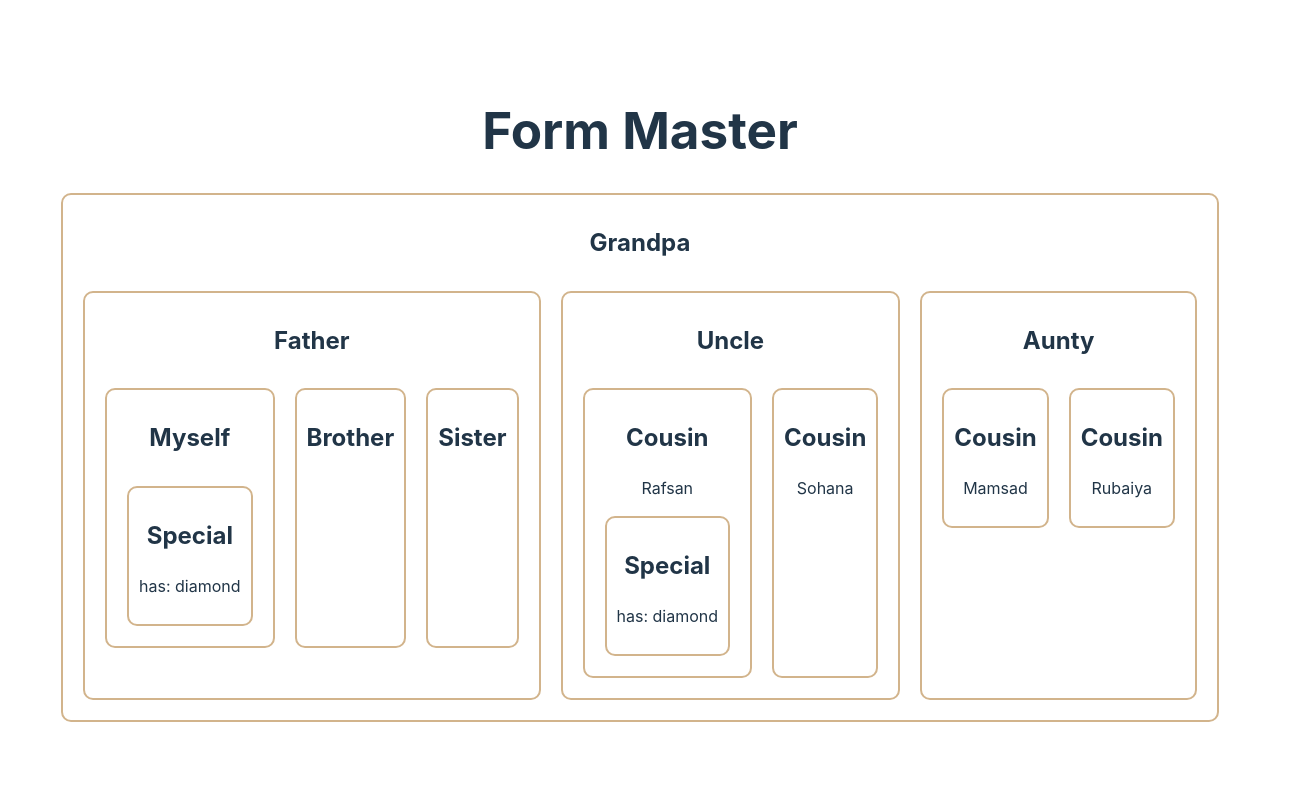
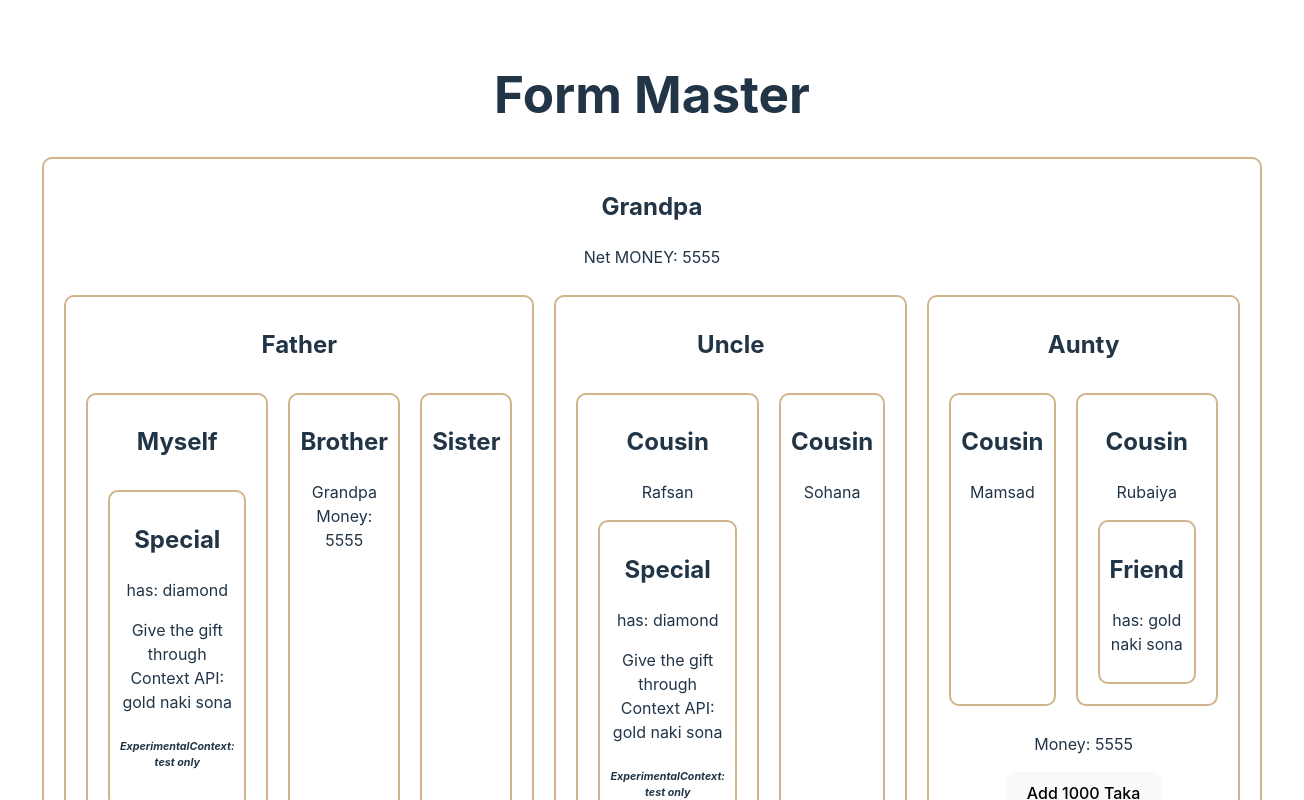
Before and after one commit to jubayer-webdev/ProgrammingHeroWebCourse, a React (Vite) app: page / in a window 1280 px wide. Shown: the top 800 px of the page, 1304 px wide, since content can reach past the window. Built offline with nearby package versions, Linux system fonts and the light colour scheme.

Commit message:
46-8 How To Use Context API To Avoid Prop Drilling and Tutorial on Context API & Custom Hook

```diff
--- a/src/components/CreateConnection/Aunty/Aunty.jsx
+++ b/src/components/CreateConnection/Aunty/Aunty.jsx
@@ -1,6 +1,9 @@
+import { useContext } from "react";
 import Cousin from "../Cousin/Cousin";
+import { MoneyContext } from "../Grandpa/Grandpa";
 
 const Aunty = () => {
+    const [money, setMoney] = useContext(MoneyContext);
     return (
         <div>
             <h2>Aunty</h2>
@@ -8,6 +11,8 @@ const Aunty = () => {
                 <Cousin name={"Mamsad"}></Cousin>
                 <Cousin name={"Rubaiya"}></Cousin>
             </section>
+            <p>Money: {money}</p>
+            <button onClick={() => setMoney(money + 1000)}>Add 1000 Taka</button>
         </div>
     );
 };
--- a/src/components/CreateConnection/Brother/Brother.jsx
+++ b/src/components/CreateConnection/Brother/Brother.jsx
@@ -1,7 +1,13 @@
+import { useContext } from "react";
+import { MoneyContext } from "../Grandpa/Grandpa";
+
 const Brother = () => {
+    const [money] = useContext(MoneyContext);
+    console.log('from Brother Component ',useContext(MoneyContext));
     return (
         <div>
             <h2>Brother</h2>
+            <p>Grandpa Money: {money}</p>
         </div>
     );
 };
--- a/src/components/CreateConnection/Cousin/Cousin.jsx
+++ b/src/components/CreateConnection/Cousin/Cousin.jsx
@@ -1,12 +1,16 @@
 import JameT from "prop-types";
 import Special from "../Special/Special";
+import Friend from "../Friend/Friend";
 
 const Cousin = ({ name, asset }) => {
     return (
         <div>
             <h2>Cousin</h2>
             <p>{name}</p>
-            <section>{asset && <Special asset={asset}></Special>}</section>
+            <section>
+                {asset && <Special asset={asset}></Special>}
+                {name === "Rubaiya" && <Friend></Friend>}
+            </section>
         </div>
     );
 };
--- /dev/null
+++ b/src/components/CreateConnection/Friend/Friend.jsx
@@ -0,0 +1,14 @@
+import { useContext } from "react";
+import { AssetContext } from "../Grandpa/Grandpa";
+
+const Friend = () => {
+    const giftFromContextAPI = useContext(AssetContext);
+    return (
+        <div>
+            <h2>Friend</h2>
+            <p>has: {giftFromContextAPI}</p>
+        </div>
+    );
+};
+
+export default Friend;
--- a/src/components/CreateConnection/Grandpa/Grandpa.jsx
+++ b/src/components/CreateConnection/Grandpa/Grandpa.jsx
@@ -1,24 +1,30 @@
-import { createContext } from "react";
+import { createContext, useState } from "react";
 import Aunty from "../Aunty/Aunty";
 import Father from "../Father/Father";
 import Uncle from "../Uncle/Uncle";
 import "./Grandpa.css";
 
-const AssetContext = createContext("you can give default value");
+export const AssetContext = createContext("you can give default value");
+export const MoneyContext = createContext(1000);
+export const ExperimentContext = createContext('test only');
 
 const Grandpa = () => {
+    const [money, setMoney] = useState(5555);
     const asset = "diamond";
 
     return (
         <div className="grandpa">
             <h2>Grandpa</h2>
-            <AssetContext.Provider value="gold">
+            <p>Net MONEY: {money}</p>
+            <MoneyContext.Provider value={[money, setMoney]}>
+                <AssetContext.Provider value="gold naki sona">
                     <section className="flex">
                         <Father asset={asset}></Father>
                         <Uncle asset={asset}></Uncle>
                         <Aunty></Aunty>
                     </section>
                 </AssetContext.Provider>
+            </MoneyContext.Provider>
         </div>
     );
 };
@@ -27,6 +33,6 @@ export default Grandpa;
 
 /**
  * 1. Create a context and export it
- * 2. Add provider for the context with a value. value could be anything (string, dynamic value, function, array, obj.....etc)
- * 3.
+ * 2. Add provider for the context with a value. value could be anything (string, dynamic value, state, function, array, obj.....etc)
+ * 3. useContext to access value in the context API
  */
--- a/src/components/CreateConnection/Special/Special.jsx
+++ b/src/components/CreateConnection/Special/Special.jsx
@@ -1,8 +1,20 @@
+import { useContext } from "react";
+import { AssetContext, ExperimentContext } from "../Grandpa/Grandpa";
+
 const Special = ({ asset }) => {
+    const gift = useContext(AssetContext);
+    const textContext = useContext(ExperimentContext);
+
     return (
         <div>
             <h2>Special</h2>
             <p>has: {asset}</p>
+            <p>Give the gift through Context API: {gift}</p>
+            <h6>
+                <i>
+                    <strong>ExperimentalContext: {textContext}</strong>
+                </i>
+            </h6>
         </div>
     );
 };
```
Lines whose indentation alone changed are shown as unchanged.
